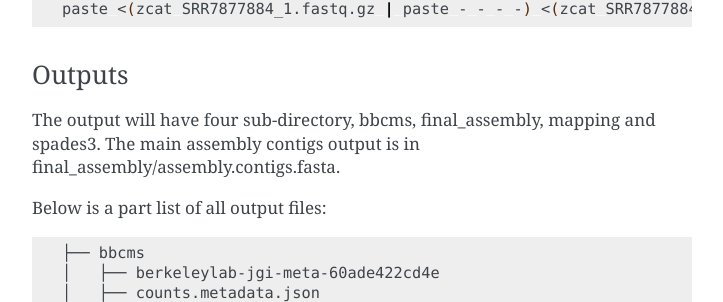
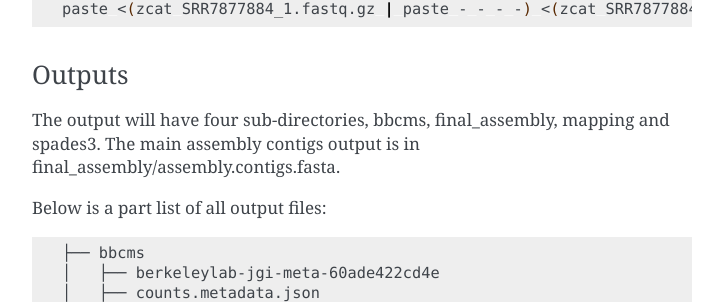
Before and after one commit to microbiomedata/metaAssembly, a Sphinx documentation site: the page built from docs/index.rst, in a window 1280 px wide and 900 px high, scrolled down 2018 px. Shown: the part 152-454 px from the top of the window, without its empty margins (388-1111 px from the left). Built offline with Sphinx 7.4.7, drawn with Linux system fonts in a browser that asks for light colours.

Commit message:
fix typo

```diff
--- a/docs/index.rst
+++ b/docs/index.rst
@@ -84,7 +84,7 @@ Inputs
 Outputs
 ~~~~~~~
 
-The output will have four sub-directory, bbcms, final_assembly, mapping and spades3. The main assembly contigs output is in final_assembly/assembly.contigs.fasta.
+The output will have four sub-directories, bbcms, final_assembly, mapping and spades3. The main assembly contigs output is in final_assembly/assembly.contigs.fasta.
 
 Below is a part list of all output files::
 
```
Also changed, not shown: other parts of docs/index.rst (+0 -1 lines).
